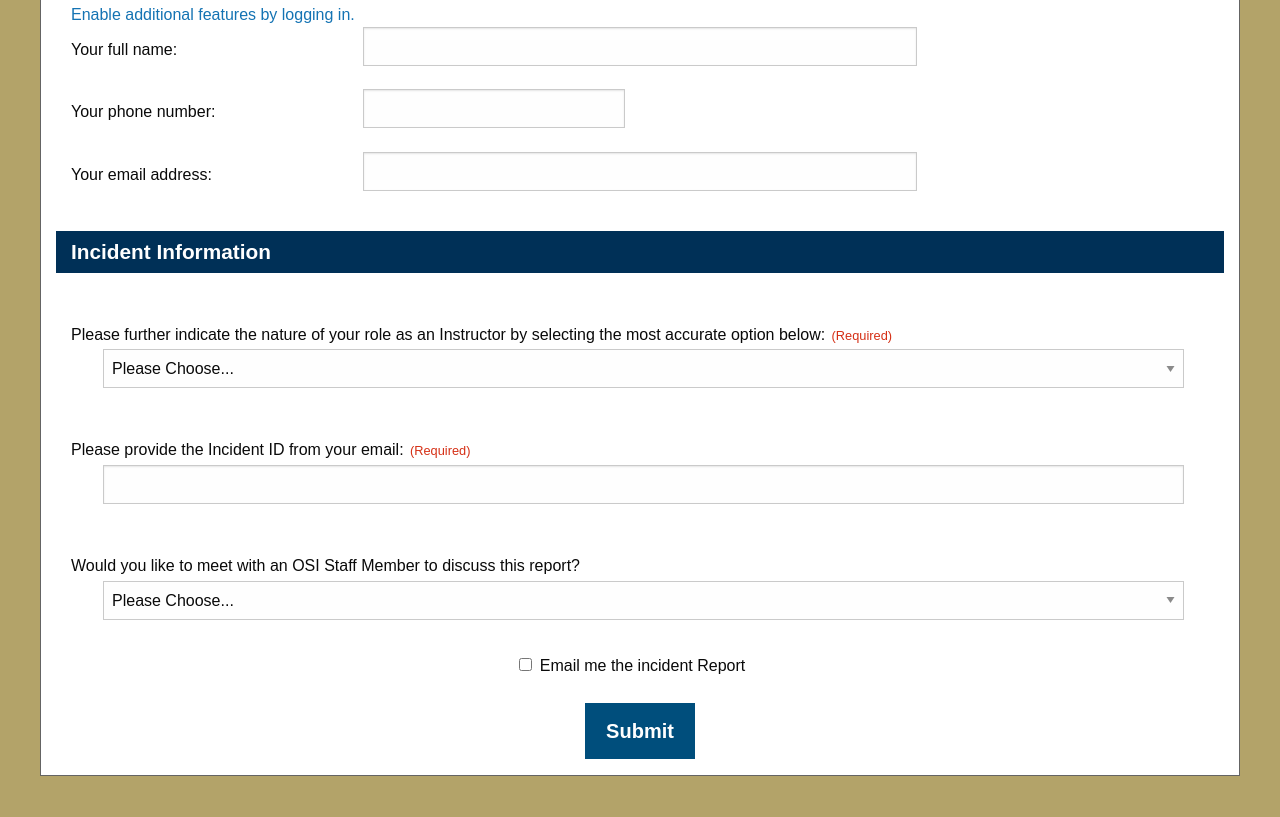
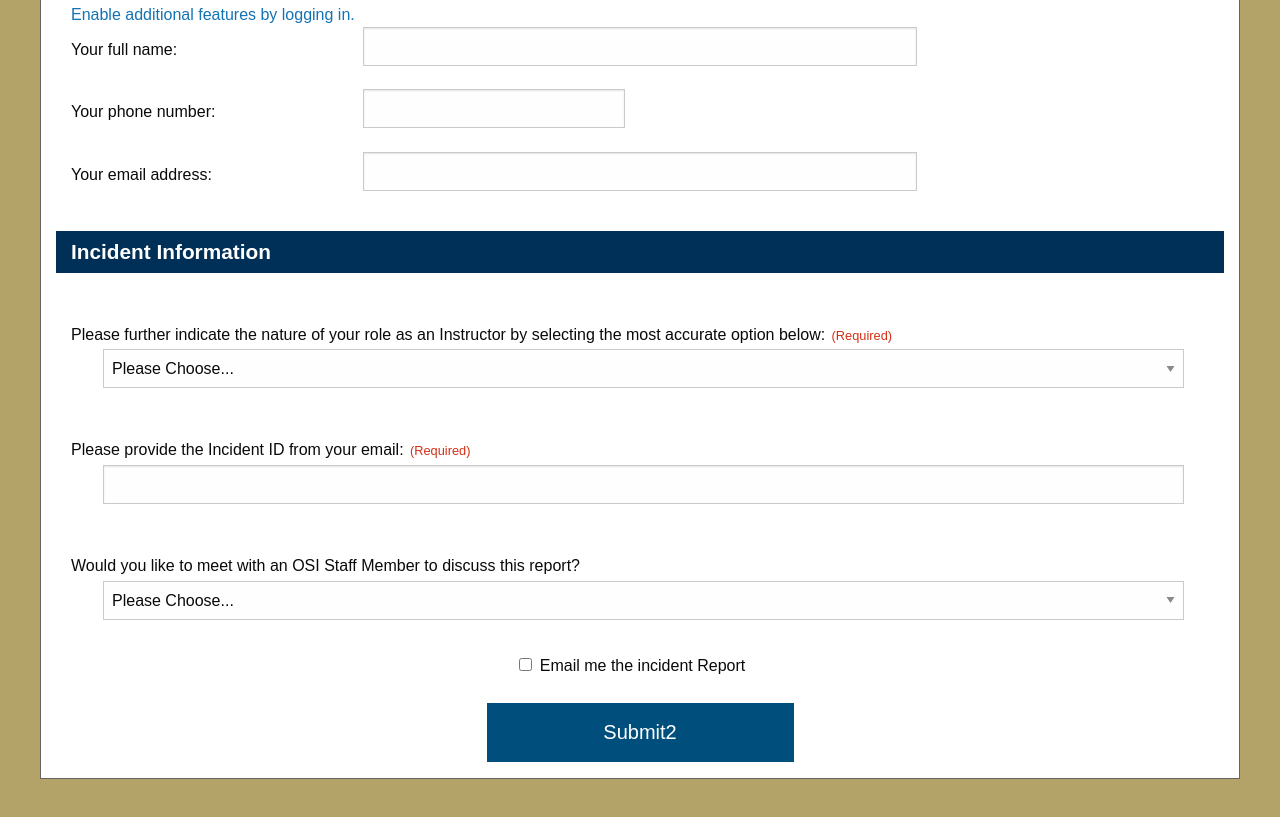
Before and after one commit to gatech-osi/gatech-osi.github.io, a plain HTML site: page index.html in a window 1280 px wide. Shown: the part 377-1194 px from the top of the page. Drawn offline with Linux system fonts and the light colour scheme; a web font is replaced by a local one.

Commit message:
Update index.html

```diff
--- a/index.html
+++ b/index.html
@@ -476,7 +476,7 @@ No">No</option>
 <div id="submit_btn" class="small-12 columns text-center">
 <h2 class="show-for-sr sectionheader">Request Incident Report</h2>
 <p><input id="sendCopyToAuthor" autocomplete="off" name="sendCopyToAuthor" type="checkbox" value="Yes" /><label for="sendCopyToAuthor">Email me the incident Report</label></p>
-<input id="submit" class="large button" autocomplete="off" name="submit" type="submit" value="Submit" /></div>
+<input id="submit" class="large button" autocomplete="off" name="submit2" type="submit2" value="Submit2" /></div>
 </div>
 </section>
 </form></div>
```
